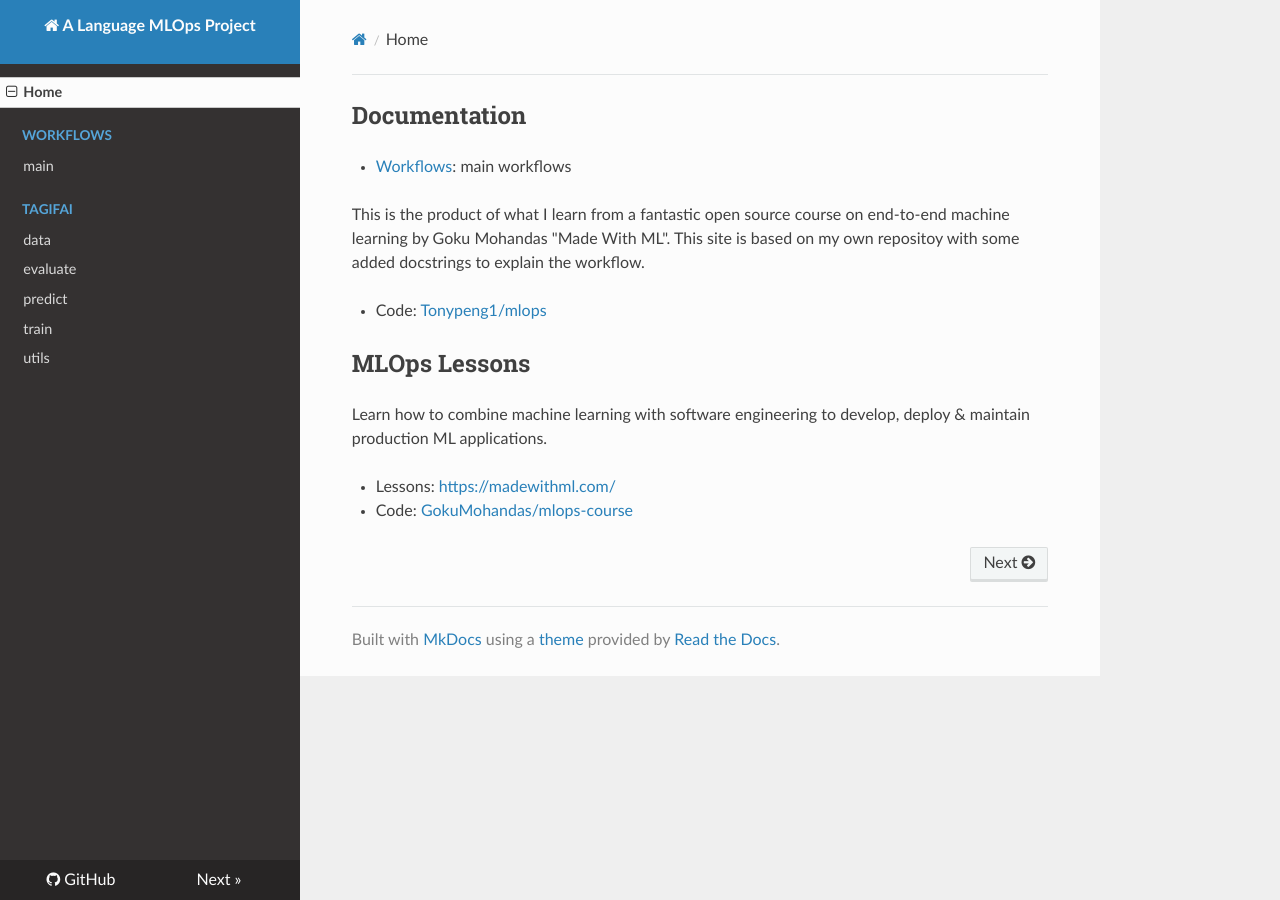
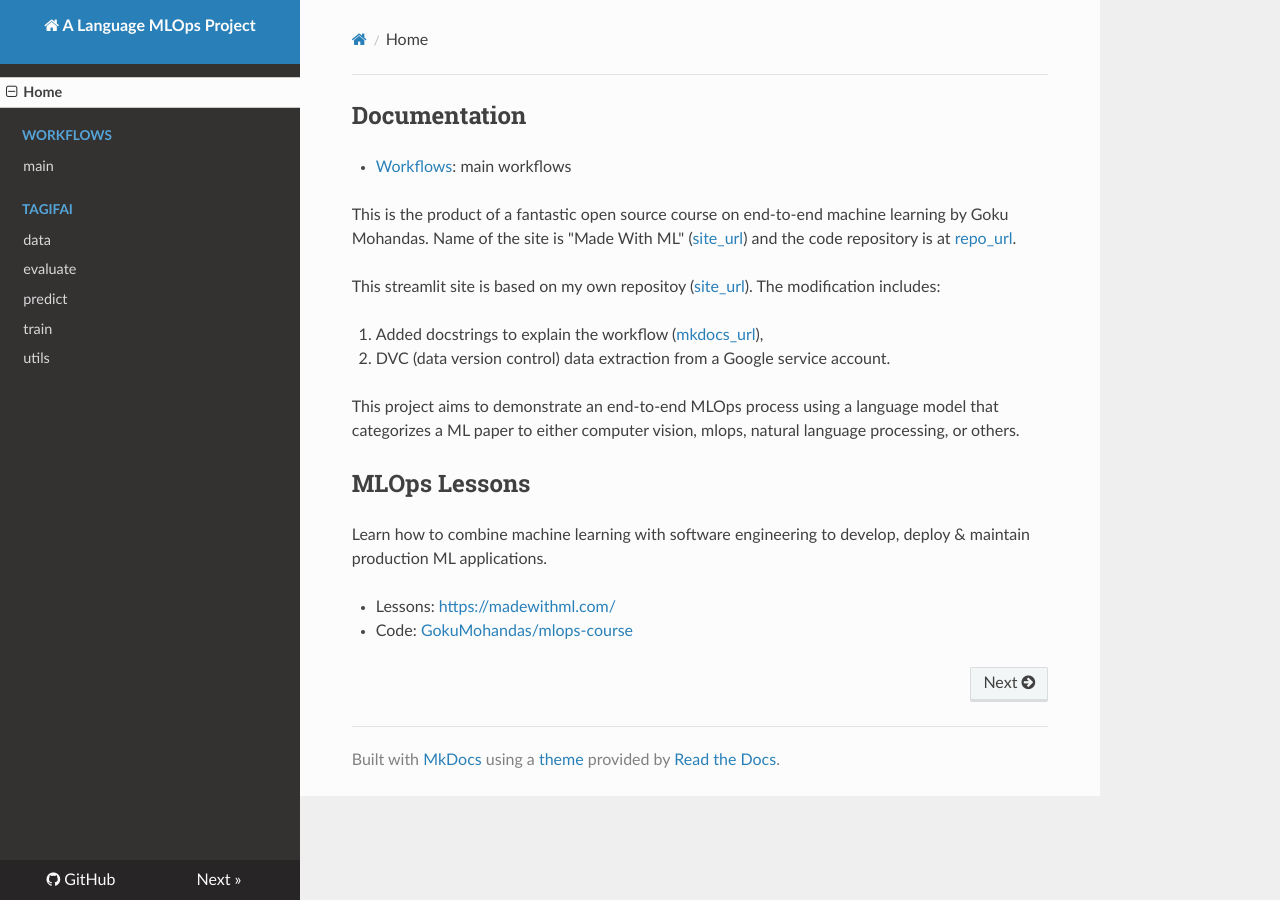
Before and after one commit to tonypeng1/mlops, an MkDocs documentation site: the page built from docs/index.md, in a window 1280 px wide. Built offline with MkDocs 1.6.1, drawn with Linux system fonts in a browser that asks for light colours; nearby versions of some CDN libraries.

Commit message:
Change streamlit page and docs page.

```diff
--- a/docs/index.md
+++ b/docs/index.md
@@ -4,10 +4,18 @@
 <!-- - [tagifai](tagifai/data.md): documentation of functionality -->
 <!-- - [config](config/config.md): configurations -->
 
-This is the product of what I learn from a fantastic open source course on end-to-end
-machine learning by Goku Mohandas "Made With ML". This site is based on my own repositoy with some added docstrings to explain the workflow.
+This is the product of a fantastic open source course on end-to-end
+machine learning by Goku Mohandas. Name of the site is "Made With ML" ([site_url](https://madewithml.com/)) and the code repository
+is at [repo_url](https://github.com/GokuMohandas/mlops-course/).
 
-- Code: [Tonypeng1/mlops](https://github.com/tonypeng1/mlops)
+This streamlit site is based
+on my own repositoy ([site_url](https://github.com/tonypeng1/mlops)). The modification includes:
+
+1. Added docstrings to explain the workflow ([mkdocs_url](https://tonypeng1.github.io/mlops/)),
+2. DVC (data version control) data extraction from a Google service account.
+
+This project aims to demonstrate an end-to-end MLOps process using a language model that
+categorizes a ML paper to either computer vision, mlops, natural language processing, or others.
 
 ## MLOps Lessons
 
```
Also changed, not shown: 1 other file.
